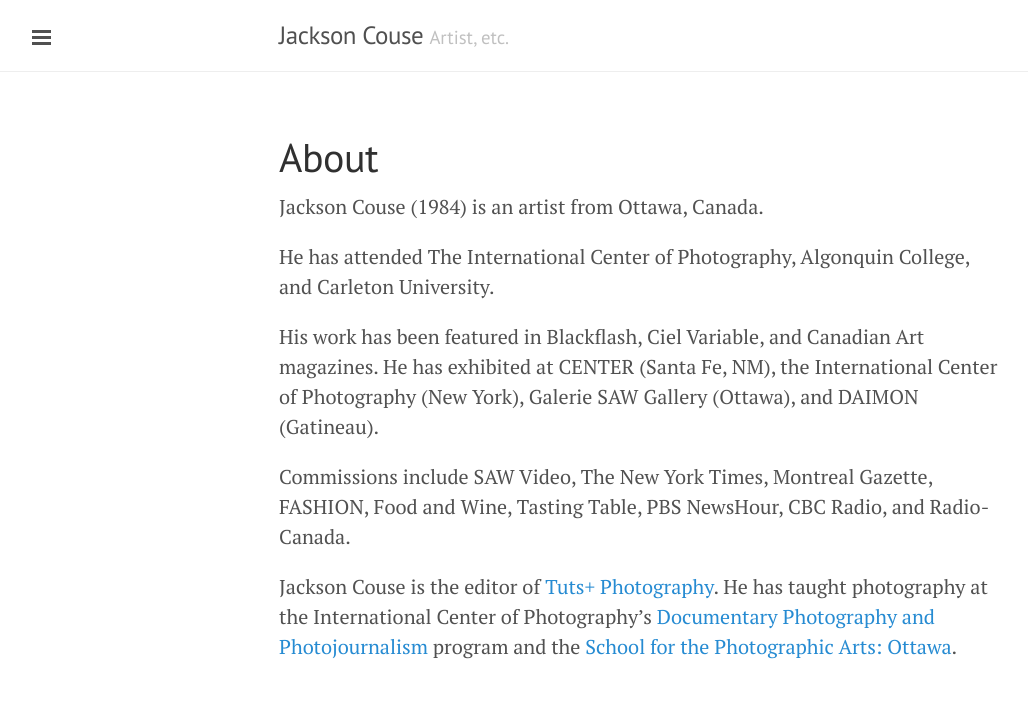
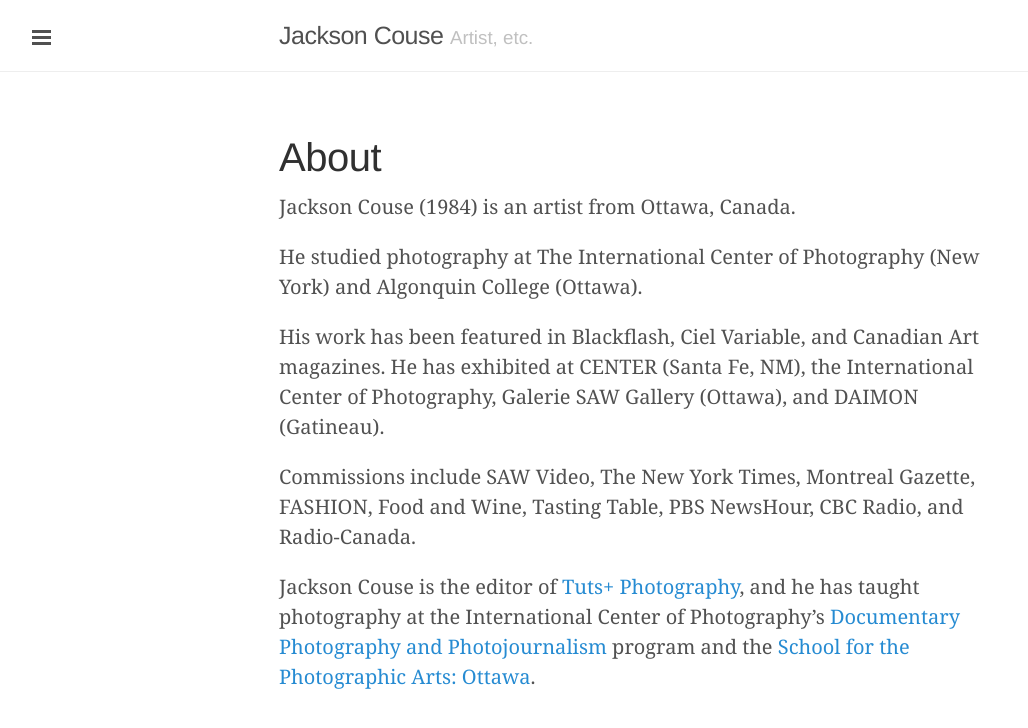
Before and after one commit to jacksoncouse/jacksoncouse.github.io, a Jekyll site: the page built from about.md, in a window 1280 px wide. Shown: the top 728 px of the page, without its empty margins (1-1029 px from the left). Built offline with Jekyll 4.4.1, drawn with Linux system fonts in a browser that asks for light colours; Markdown is read by kramdown in place of the engine named in the settings.

Commit message:
google out!

```diff
--- a/_includes/head.html
+++ b/_includes/head.html
@@ -18,7 +18,7 @@
   <link rel="stylesheet" href="{{ site.baseurl }}public/css/poole.css">
   <link rel="stylesheet" href="{{ site.baseurl }}public/css/syntax.css">
   <link rel="stylesheet" href="{{ site.baseurl }}public/css/lanyon.css">
-  <link rel="stylesheet" href="http://fonts.googleapis.com/css?family=PT+Serif:400,400italic,700|PT+Sans:400">
+  <!--<link rel="stylesheet" href="http://fonts.googleapis.com/css?family=PT+Serif:400,400italic,700|PT+Sans:400">-->
 
   <!-- Icons -->
   <link rel="apple-touch-icon-precomposed" sizes="144x144" href="{{ site.baseurl }}public/apple-touch-icon-precomposed.png">
--- a/_includes/sidebar.html
+++ b/_includes/sidebar.html
@@ -25,9 +25,9 @@
       {% endif %}
     {% endfor %}
 
-    <a class="sidebar-nav-item" href="{{ site.github.repo }}/archive/v{{ site.version }}.zip">Download</a>
+   <!-- <a class="sidebar-nav-item" href="{{ site.github.repo }}/archive/v{{ site.version }}.zip">Download</a>
     <a class="sidebar-nav-item" href="{{ site.github.repo }}">GitHub project</a>
-    <span class="sidebar-nav-item">Currently v{{ site.version }}</span>
+    <span class="sidebar-nav-item">Currently v{{ site.version }}</span>-->
   </nav>
 
   <div class="sidebar-item">
--- a/about.md
+++ b/about.md
@@ -5,10 +5,10 @@ title: About
 
 Jackson Couse (1984) is an artist from Ottawa, Canada.
 
-He has attended The International Center of Photography, Algonquin College, and Carleton University.
+He studied photography at The International Center of Photography (New York) and Algonquin College (Ottawa).
 
-His work has been featured in Blackflash, Ciel Variable, and Canadian Art magazines. He has exhibited at CENTER (Santa Fe, NM), the International Center of Photography (New York), Galerie SAW Gallery (Ottawa), and DAIMON (Gatineau).
+His work has been featured in Blackflash, Ciel Variable, and Canadian Art magazines. He has exhibited at CENTER (Santa Fe, NM), the International Center of Photography, Galerie SAW Gallery (Ottawa), and DAIMON (Gatineau).
 
 Commissions include SAW Video, The New York Times, Montreal Gazette, FASHION, Food and Wine, Tasting Table, PBS NewsHour, CBC Radio, and Radio-Canada.
 
-Jackson Couse is the editor of [Tuts+ Photography](http://photography.tutsplus.com/). He has taught photography at the International Center of Photography's [Documentary Photography and Photojournalism](http://icp.edu/school/one-year-certificate/documentary-photography-and-photojournalism) program and the [School for the Photographic Arts: Ottawa](http://spao.ca/).
+Jackson Couse is the editor of [Tuts+ Photography](http://photography.tutsplus.com/), and he has taught photography at the International Center of Photography's [Documentary Photography and Photojournalism](http://icp.edu/school/one-year-certificate/documentary-photography-and-photojournalism) program and the [School for the Photographic Arts: Ottawa](http://spao.ca/).
```
Also changed, not shown: _posts/2014-07-02-its-new.md (+1 -1 lines).
